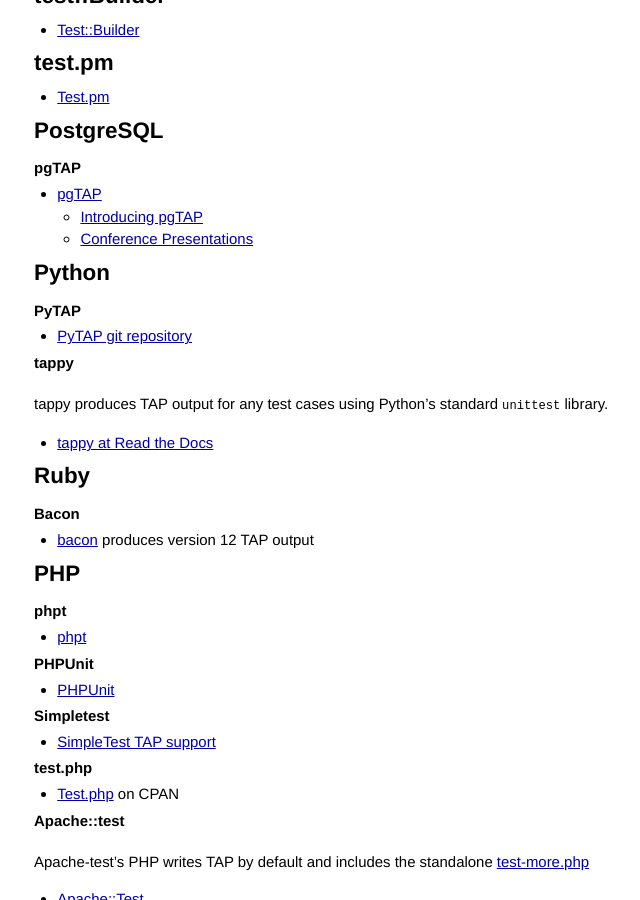
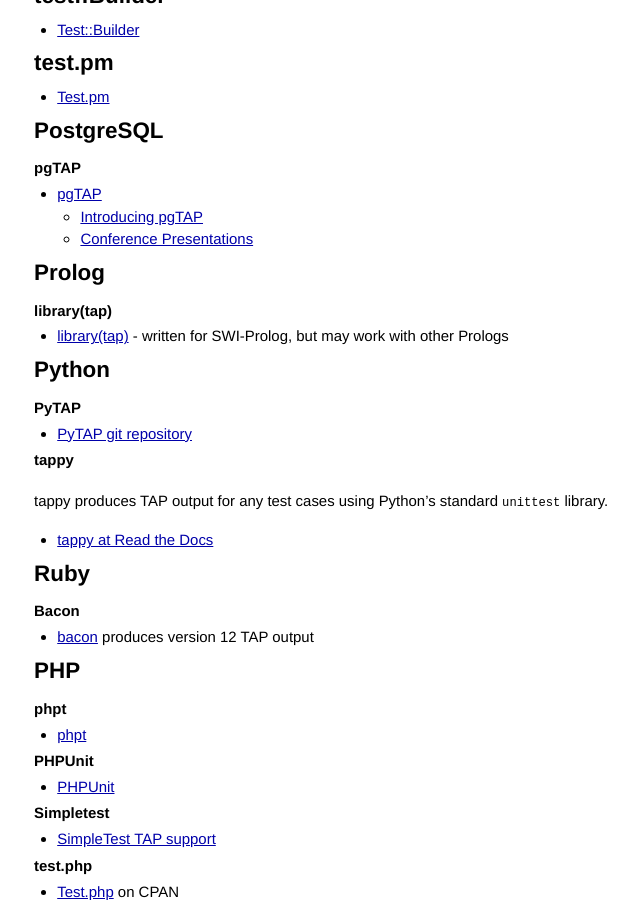
Before and after one commit to TestAnything/testanything.github.io, a Jekyll site: the page built from producers.md, in a window 1280 px wide and 900 px high, scrolled down 4520 px. Shown: the whole window, without its empty margins (292-932 px from the left). Built offline with Jekyll 4.4.1, drawn with Linux system fonts in a browser that asks for light colours; Markdown is read by kramdown in place of the engine named in the settings.

Commit message:
Add library(tap) as Prolog producer

```diff
--- a/producers.md
+++ b/producers.md
@@ -200,6 +200,12 @@
      -    [Introducing pgTAP](http://www.justatheory.com/computers/databases/postgresql/introducing_pgtap.html)
      -    [Conference Presentations](http://www.slideshare.net/search/slideshow?searchfrom=header&q=pgtap)
 
+## Prolog
+
+### library(tap)
+
+-    [library(tap)](http://www.swi-prolog.org/pack/list?p=tap) - written for SWI-Prolog, but may work with other Prologs
+
 ## Python
 
 ### PyTAP
```
